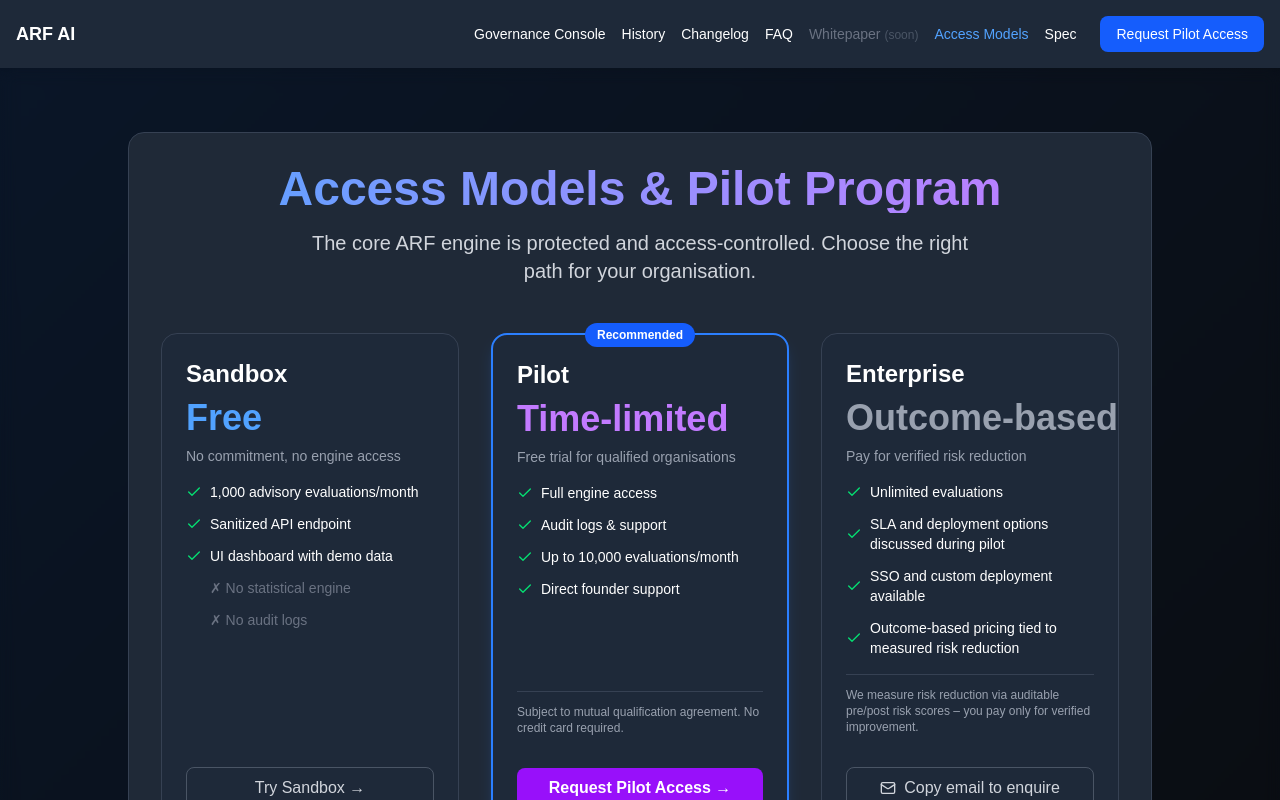
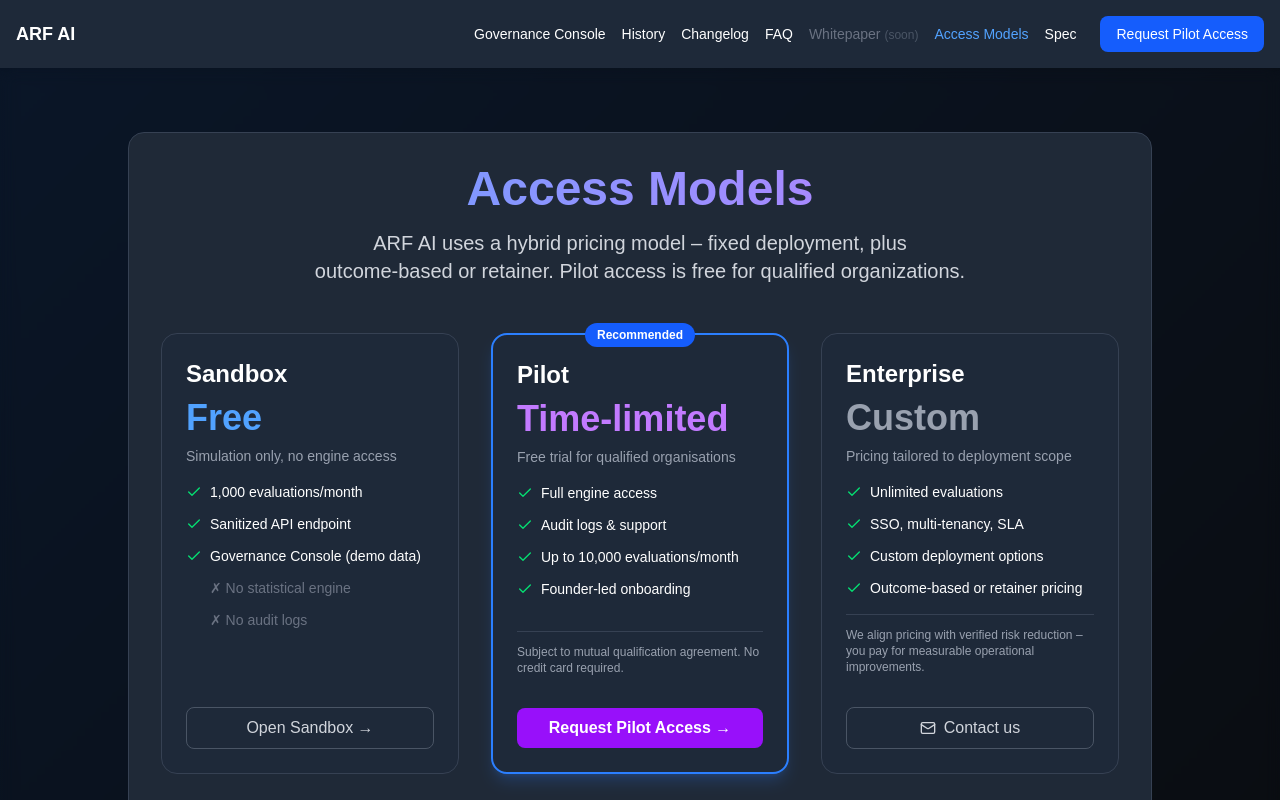
Before and after one commit to arf-foundation/arf-frontend, a Next.js app: page /pricing in a window 1280 px wide. Shown: the top 800 px of the page. Built offline with nearby package versions, Linux system fonts and the light colour scheme.

Commit message:
Revise pricing page content and descriptions
Updated pricing page to clarify access models and pricing structure. Improved descriptions for Sandbox, Pilot, and Enterprise sections.

```diff
--- a/app/pricing/page.tsx
+++ b/app/pricing/page.tsx
@@ -3,9 +3,6 @@
 import Link from 'next/link';
 import { useState } from 'react';
 import { Check, Mail } from 'lucide-react';
-
-// This page describes access models, not per‑seat pricing.
-// Outcome‑based pricing is explained, and the free “tier” is replaced by a sandbox demo.
 
 export default function PricingPage() {
   const [copiedEmail, setCopiedEmail] = useState(false);
@@ -19,27 +16,26 @@ export default function PricingPage() {
   return (
     <div className="min-h-screen text-white">
       <div className="container mx-auto px-4 py-8 sm:py-16">
-        {/* Glass card container for the whole pricing content */}
         <div className="bg-gray-800/90 backdrop-blur-sm rounded-2xl border border-gray-700 p-6 sm:p-8 max-w-5xl mx-auto">
           <div className="text-center mb-8 sm:mb-12">
             <h1 className="text-3xl sm:text-4xl md:text-5xl font-bold mb-4 bg-gradient-to-r from-blue-400 to-purple-400 bg-clip-text text-transparent">
-              Access Models & Pilot Program
+              Access Models
             </h1>
             <p className="text-base sm:text-xl text-gray-300 max-w-2xl mx-auto px-2">
-              The core ARF engine is protected and access‑controlled. Choose the right path for your organisation.
+              ARF AI uses a hybrid pricing model – fixed deployment, plus outcome‑based or retainer. Pilot access is free for qualified organizations.
             </p>
           </div>
 
           <div className="grid grid-cols-1 md:grid-cols-3 gap-6 sm:gap-8 max-w-5xl mx-auto">
-            {/* Sandbox – free, sanitised demo */}
+            {/* Sandbox – simulation only */}
             <div className="bg-gray-800 rounded-2xl border border-gray-700 p-5 sm:p-6 flex flex-col">
               <h2 className="text-xl sm:text-2xl font-bold mb-2">Sandbox</h2>
               <div className="text-3xl sm:text-4xl font-bold text-blue-400 mb-2">Free</div>
-              <p className="text-gray-400 text-xs sm:text-sm mb-4">No commitment, no engine access</p>
+              <p className="text-gray-400 text-xs sm:text-sm mb-4">Simulation only, no engine access</p>
               <ul className="space-y-2 sm:space-y-3 flex-1">
                 <li className="flex items-center gap-2 text-xs sm:text-sm">
                   <Check size={16} className="text-green-400 flex-shrink-0" />
-                  <span>1,000 advisory evaluations/month</span>
+                  <span>1,000 evaluations/month</span>
                 </li>
                 <li className="flex items-center gap-2 text-xs sm:text-sm">
                   <Check size={16} className="text-green-400 flex-shrink-0" />
@@ -47,7 +43,7 @@ export default function PricingPage() {
                 </li>
                 <li className="flex items-center gap-2 text-xs sm:text-sm">
                   <Check size={16} className="text-green-400 flex-shrink-0" />
-                  <span>UI dashboard with demo data</span>
+                  <span>Governance Console (demo data)</span>
                 </li>
                 <li className="flex items-center gap-2 text-xs sm:text-sm text-gray-500">
                   <span className="w-4" />✗ No statistical engine
@@ -61,12 +57,12 @@ export default function PricingPage() {
                   href="/dashboard"
                   className="w-full block text-center border border-gray-600 text-gray-300 py-2 rounded-lg hover:border-blue-500 hover:text-white transition text-sm sm:text-base"
                 >
-                  Try Sandbox →
+                  Open Sandbox →
                 </Link>
               </div>
             </div>
 
-            {/* Pilot – time‑limited trial, qualified access */}
+            {/* Pilot */}
             <div className="bg-gray-800 rounded-2xl border-2 border-blue-500 shadow-lg shadow-blue-500/20 p-5 sm:p-6 flex flex-col relative">
               <div className="absolute -top-3 left-1/2 transform -translate-x-1/2 bg-blue-600 text-white text-xs font-bold px-3 py-1 rounded-full whitespace-nowrap">
                 Recommended
@@ -89,7 +85,7 @@ export default function PricingPage() {
                 </li>
                 <li className="flex items-center gap-2 text-xs sm:text-sm">
                   <Check size={16} className="text-green-400 flex-shrink-0" />
-                  <span>Direct founder support</span>
+                  <span>Founder‑led onboarding</span>
                 </li>
               </ul>
               <p className="text-xs text-gray-400 mt-4 border-t border-gray-700 pt-3">
@@ -105,11 +101,11 @@ export default function PricingPage() {
               </div>
             </div>
 
-            {/* Enterprise – outcome‑based pricing */}
+            {/* Enterprise */}
             <div className="bg-gray-800 rounded-2xl border border-gray-700 p-5 sm:p-6 flex flex-col">
               <h2 className="text-xl sm:text-2xl font-bold mb-2">Enterprise</h2>
-              <div className="text-3xl sm:text-4xl font-bold text-gray-400 mb-2">Outcome‑based</div>
-              <p className="text-gray-400 text-xs sm:text-sm mb-4">Pay for verified risk reduction</p>
+              <div className="text-3xl sm:text-4xl font-bold text-gray-400 mb-2">Custom</div>
+              <p className="text-gray-400 text-xs sm:text-sm mb-4">Pricing tailored to deployment scope</p>
               <ul className="space-y-2 sm:space-y-3 flex-1">
                 <li className="flex items-center gap-2 text-xs sm:text-sm">
                   <Check size={16} className="text-green-400 flex-shrink-0" />
@@ -117,26 +113,26 @@ export default function PricingPage() {
                 </li>
                 <li className="flex items-center gap-2 text-xs sm:text-sm">
                   <Check size={16} className="text-green-400 flex-shrink-0" />
-                  <span>SLA and deployment options discussed during pilot</span>
+                  <span>SSO, multi‑tenancy, SLA</span>
                 </li>
                 <li className="flex items-center gap-2 text-xs sm:text-sm">
                   <Check size={16} className="text-green-400 flex-shrink-0" />
-                  <span>SSO and custom deployment available</span>
+                  <span>Custom deployment options</span>
                 </li>
                 <li className="flex items-center gap-2 text-xs sm:text-sm">
                   <Check size={16} className="text-green-400 flex-shrink-0" />
-                  <span>Outcome‑based pricing tied to measured risk reduction</span>
+                  <span>Outcome‑based or retainer pricing</span>
                 </li>
               </ul>
               <p className="text-xs text-gray-400 mt-4 border-t border-gray-700 pt-3">
-                We measure risk reduction via auditable pre/post risk scores – you pay only for verified improvement.
+                We align pricing with verified risk reduction – you pay for measurable operational improvements.
               </p>
               <div className="mt-6 sm:mt-8">
                 <button
                   onClick={handleCopyEmail}
                   className="w-full flex items-center justify-center gap-2 border border-gray-600 text-gray-300 py-2 rounded-lg hover:border-blue-500 hover:text-white transition text-sm sm:text-base"
                 >
-                  <Mail size={16} /> Copy email to enquire
+                  <Mail size={16} /> Contact us
                 </button>
                 {copiedEmail && (
                   <p className="text-xs text-green-400 text-center mt-2">Email copied! ✉️</p>
```
